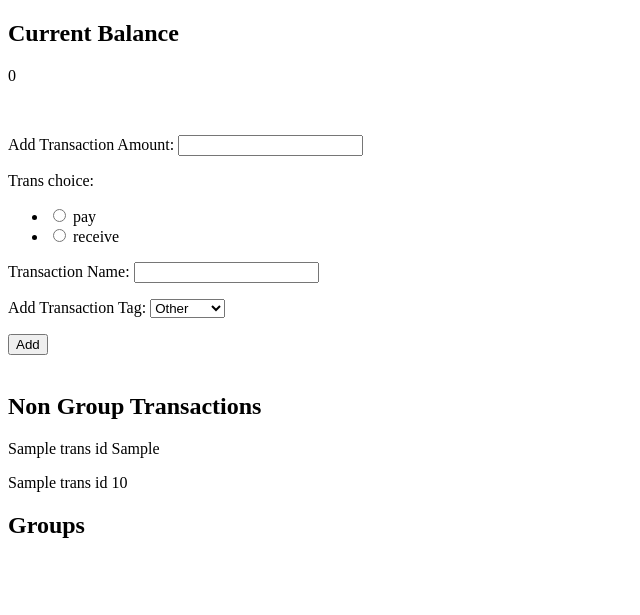
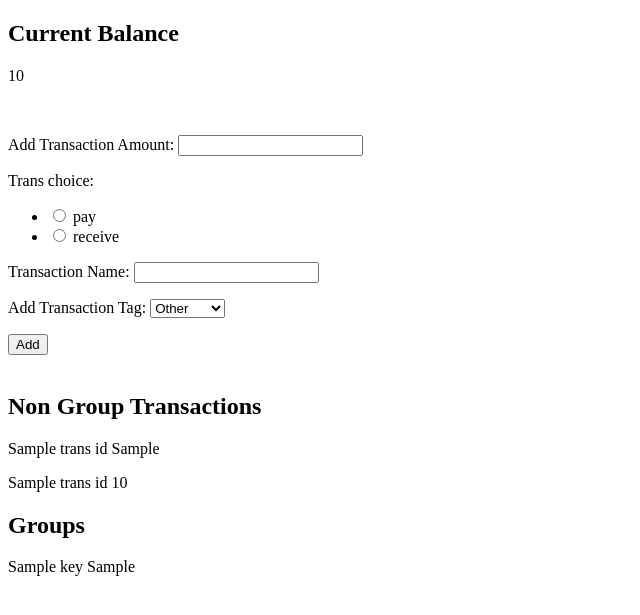
Before and after one commit to samadkoita/BOIS-Splitwise, a Django app: template templates/relationships.html in a window 1280 px wide. Shown: the top 615 px of the page, without its empty margins (0-640 px from the left). Run offline with Django 3.2, Linux system fonts and the light colour scheme; tables that the repository leaves empty hold one stand-in row (values such as "Sample post"); the template is opened without the code that fills it: values that come from a table or form of the project are taken from there, most other values are stand-ins (such as "Sample title", 1, 10 or a date in 2020).

Commit message:
Add files via upload

```diff
--- a/templates/relationships.html
+++ b/templates/relationships.html
@@ -6,7 +6,7 @@
 <!--<h1><p>{{ receive_user.firstname }}</p></h1>-->
 
 <h2>Current Balance</h2>
-<p>{{ relationship21.net_balance|sub:relationship12.net_balance}}</p>
+<p>{{ balance }}</p>
 <br>
 <form method="post">
 	{% csrf_token %}
@@ -25,4 +25,8 @@
 
 {% endfor %}
 <h2>Groups</h2>
+{% for key,values in final_group.items %}
+	<p>{{ key.grp_name }} {{ values }}</p>
+
+{% endfor %}
 {% endblock %}
```
